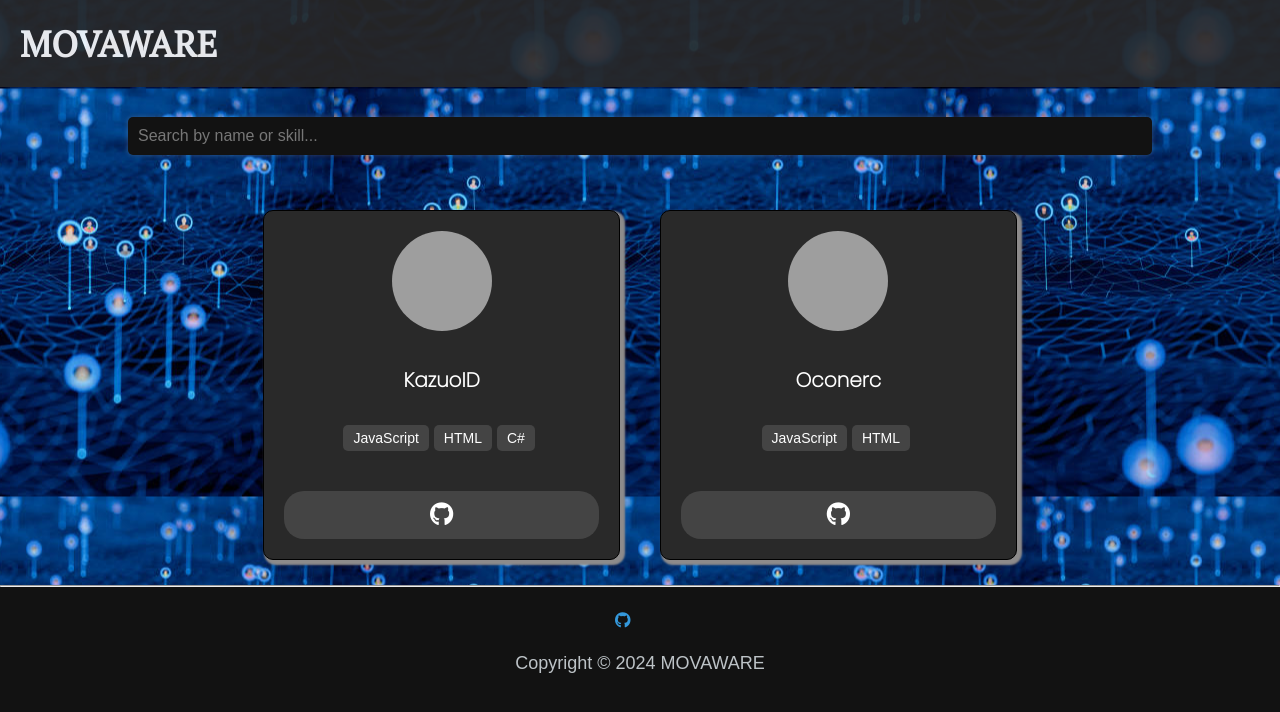
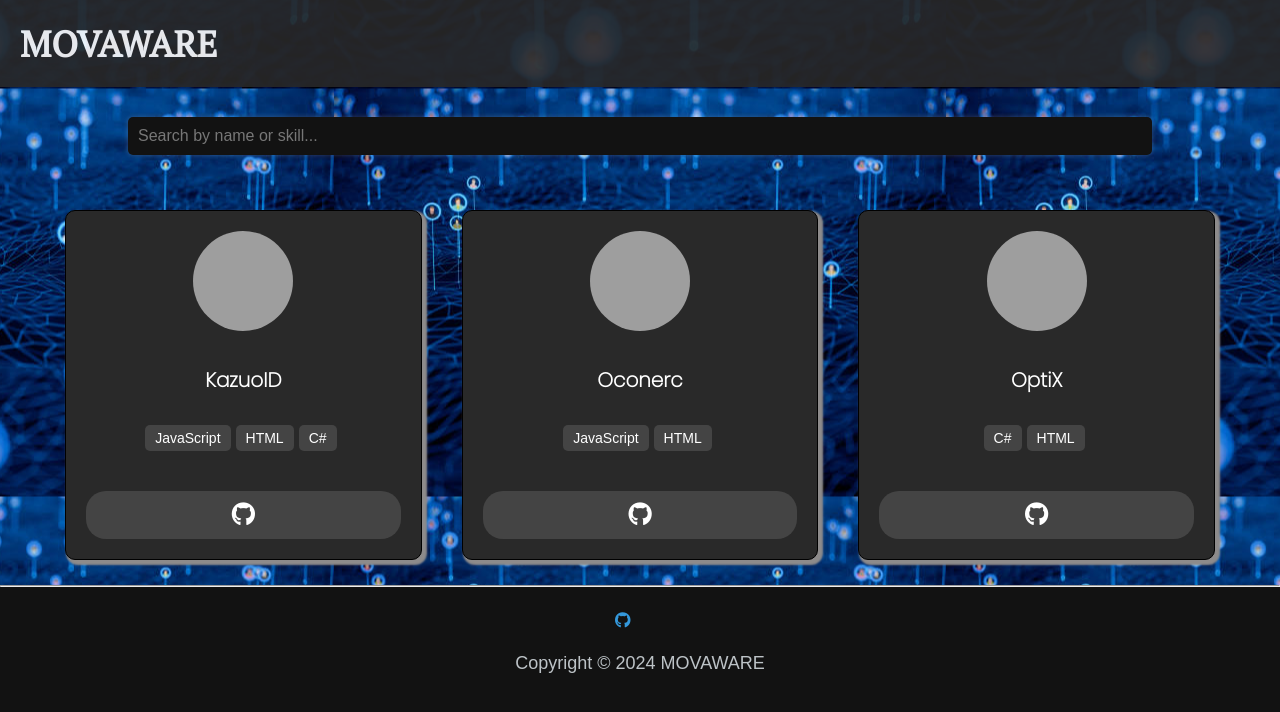
Before and after one commit to MOVAWARE/Website, a plain HTML site: page index.html in a window 1280 px wide. Drawn offline with Linux system fonts and the light colour scheme; grey boxes are pictures that could not be loaded; some icons are missing.

Commit message:
index.html

```diff
--- a/index.html
+++ b/index.html
@@ -78,6 +78,19 @@
                 </div>
             </div>
 
+ <div class="profile">
+                <div class="pfp"><img src="https://github.com/OptiXID.png" alt="best image"></div>
+                <h3 class="name">OptiX</h3>
+                <div class="skills">
+                    <span class="skill">C#</span>
+                    <span class="skill">HTML</span>
+                </div>
+                <div class="social">
+                    <a href="https://github.com/OprtiXID" target="_blank"><i class="fa-brands fa-github"></i></a>
+                </div>
+            </div>
+
+
         </div>
     </div>
     <hr>
```
